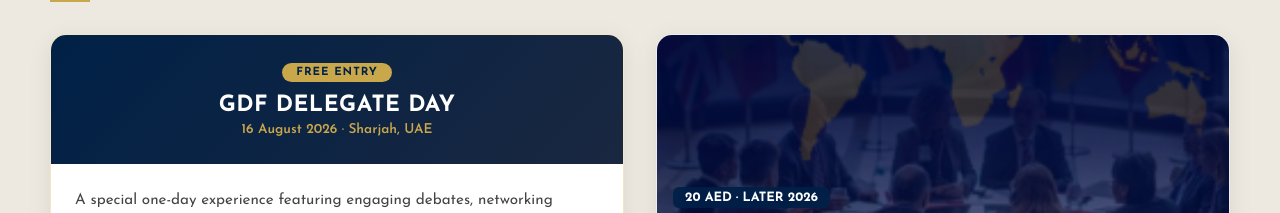
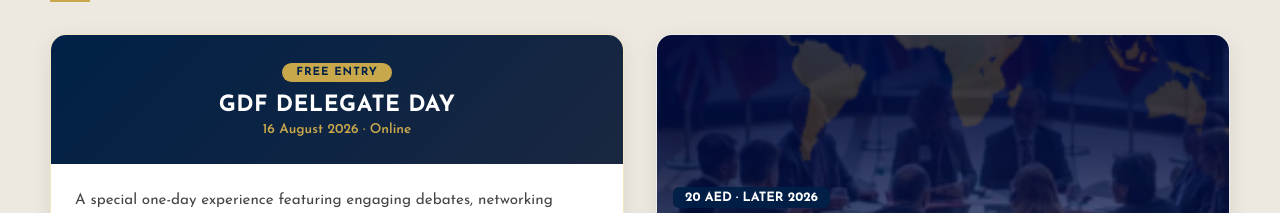
Before and after one commit to Atharv190912/GDF, a Next.js app: page / in a window 1280 px wide. Shown: the part 1060-1273 px from the top of the page. Built offline with nearby package versions, Linux system fonts and the light colour scheme.

Commit message:
fix: change Delegate Day location from Sharjah to Online

```diff
--- a/app/page.tsx
+++ b/app/page.tsx
@@ -120,7 +120,7 @@
         <div style={{ background: 'linear-gradient(135deg, #002147 0%, #1a2740 100%)', padding: '28px 24px', color: '#fff', textAlign: 'center', position: 'relative' }}>
           <span style={{ background: 'var(--gold)', color: '#002147', fontSize: '0.7rem', fontWeight: '800', padding: '4px 14px', borderRadius: '20px', textTransform: 'uppercase', letterSpacing: '1px', display: 'inline-block', marginBottom: '12px' }}>FREE ENTRY</span>
           <h3 style={{ fontSize: '1.4rem', fontWeight: '800', margin: '0 0 6px 0', letterSpacing: '0.5px', color: '#ffffff' }}>GDF DELEGATE DAY</h3>
-          <p style={{ fontSize: '0.85rem', color: 'var(--gold)', fontWeight: '600', margin: '0' }}>16 August 2026 · Sharjah, UAE</p>
+          <p style={{ fontSize: '0.85rem', color: 'var(--gold)', fontWeight: '600', margin: '0' }}>16 August 2026 · Online</p>
         </div>
         <div style={{ padding: '24px', display: 'flex', flexDirection: 'column', flex: '1', justifyContent: 'space-between' }}>
           <p style={{ fontSize: '.95rem', color: 'var(--muted)', lineHeight: '1.75', marginBottom: '24px' }}>
@@ -876,7 +876,7 @@
       <button onClick={() => { (window as any).closeDelegateDayReg(); }} style={{ position: 'absolute', top: '16px', right: '16px', background: 'rgba(255,255,255,0.15)', border: 'none', color: '#fff', width: '32px', height: '32px', borderRadius: '50%', cursor: 'pointer', fontSize: '1.1rem', fontWeight: '700', display: 'flex', alignItems: 'center', justifyContent: 'center' }}>✕</button>
       <span style={{ background: 'var(--gold)', color: '#002147', fontSize: '0.65rem', fontWeight: '800', padding: '3px 12px', borderRadius: '20px', textTransform: 'uppercase', letterSpacing: '1px', display: 'inline-block', marginBottom: '10px' }}>FREE ENTRY</span>
       <h2 style={{ color: '#fff', fontSize: '1.4rem', fontWeight: '800', margin: '0 0 4px 0' }}>GDF Delegate Day</h2>
-      <p style={{ color: 'var(--gold)', fontSize: '0.85rem', fontWeight: '600', margin: 0 }}>16 August 2026 · Sharjah, UAE</p>
+      <p style={{ color: 'var(--gold)', fontSize: '0.85rem', fontWeight: '600', margin: 0 }}>16 August 2026 · Online</p>
     </div>
 
     {/* Form Body */}
```
